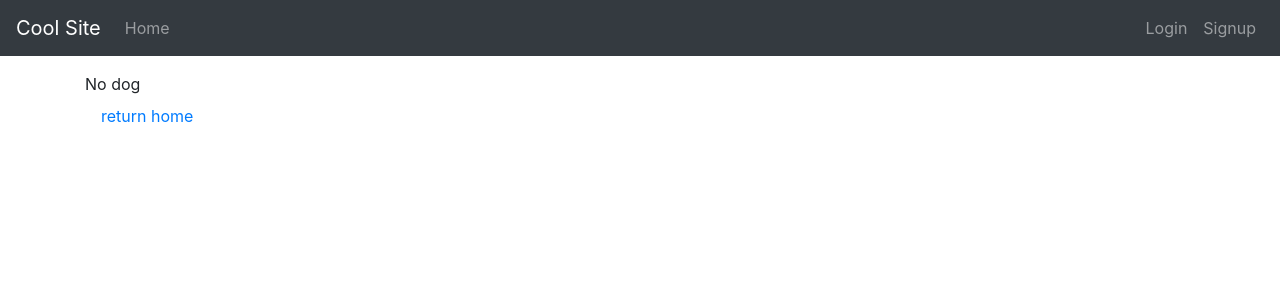
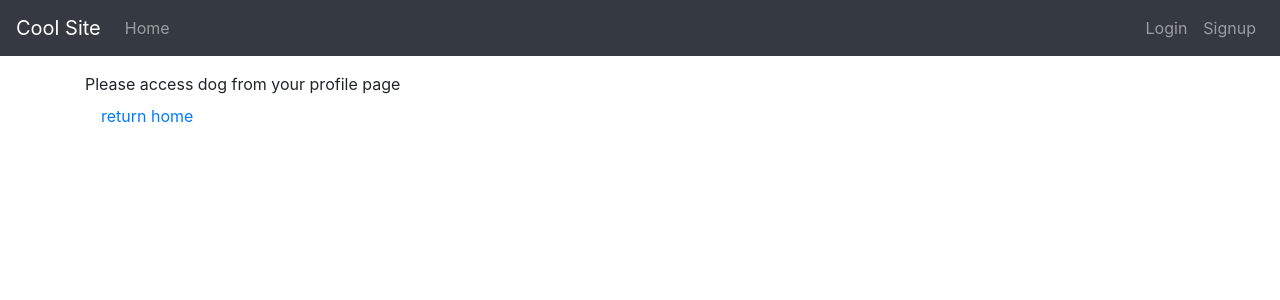
Before and after one commit to lind1125/Fetch-Frontend, a React (Create React App) app: page /profile/dogs/1 in a window 1280 px wide. Shown: the top 300 px of the page. Built offline with nearby package versions, Linux system fonts and the light colour scheme.

Commit message:
comment on dogprofile page

```diff
--- a/src/components/DogProfile.js
+++ b/src/components/DogProfile.js
@@ -31,7 +31,7 @@ const DogProfile = (props) => {
       </div>
       )
     } else {
-      return <p>No dog <Link to={"/profile"} className="nav-link">return home</Link></p>
+      return <p>Please access dog from your profile page <Link to={"/profile"} className="nav-link">return home</Link></p>
     }
   }
 
```
